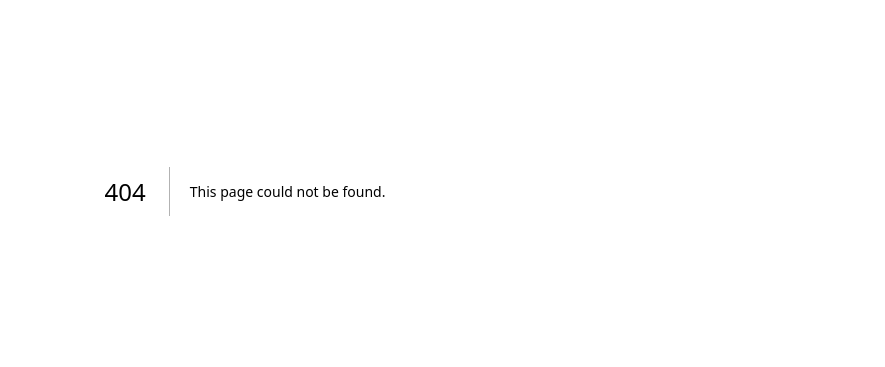
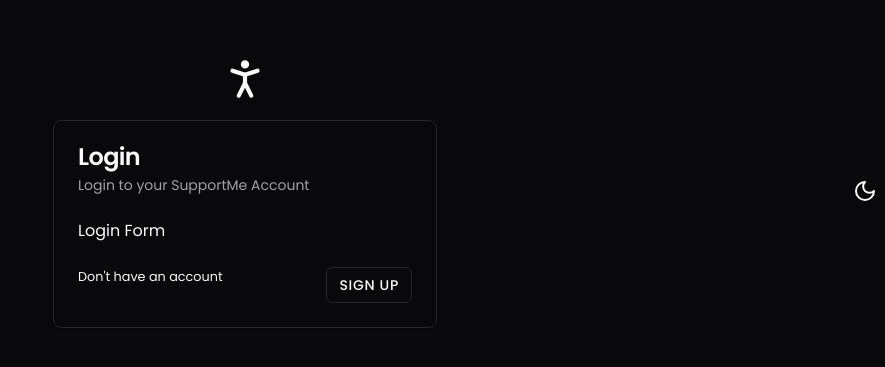
Before and after one commit to AzkaJaved/support-me-project, a Next.js app: page /login in a window 1280 px wide. Before the commit this address had no page. Shown: the part 209-576 px from the top of the page, without its empty margins (395-1280 px from the left). Built offline with nearby package versions, Linux system fonts and the light colour scheme.

Commit message:
Added Card from shadcnUI for login page

```diff
--- /dev/null
+++ b/app/(logged-out)/login/page.tsx
@@ -0,0 +1,31 @@
+import { Button } from "@/components/ui/button";
+import {
+  Card,
+  CardContent,
+  CardDescription,
+  CardFooter,
+  CardHeader,
+  CardTitle,
+} from "@/components/ui/card";
+import { PersonStanding } from "lucide-react";
+import Link from "next/link";
+export default function page() {
+  return (
+    <>
+      <PersonStanding size={50} />
+      <Card className="max-w-sm w-full">
+        <CardHeader>
+          <CardTitle>Login</CardTitle>
+          <CardDescription>Login to your SupportMe Account</CardDescription>
+        </CardHeader>
+        <CardContent>Login Form</CardContent>
+        <CardFooter className="justify-between">
+          <small>Don&apos;t have an account</small>
+          <Button variant="outline" size="sm" asChild>
+            <Link href="/sign-up">Sign up</Link>
+          </Button>
+        </CardFooter>
+      </Card>
+    </>
+  );
+}
--- /dev/null
+++ b/components/ui/card.tsx
@@ -0,0 +1,86 @@
+import * as React from "react";
+
+import { cn } from "@/lib/utils";
+
+const Card = React.forwardRef<
+  HTMLDivElement,
+  React.HTMLAttributes<HTMLDivElement>
+>(({ className, ...props }, ref) => (
+  <div
+    ref={ref}
+    className={cn(
+      "rounded-lg border bg-card text-card-foreground shadow-sm",
+      className
+    )}
+    {...props}
+  />
+));
+Card.displayName = "Card";
+
+const CardHeader = React.forwardRef<
+  HTMLDivElement,
+  React.HTMLAttributes<HTMLDivElement>
+>(({ className, ...props }, ref) => (
+  <div
+    ref={ref}
+    className={cn("flex flex-col space-y-1.5 p-6", className)}
+    {...props}
+  />
+));
+CardHeader.displayName = "CardHeader";
+
+const CardTitle = React.forwardRef<
+  HTMLDivElement,
+  React.HTMLAttributes<HTMLDivElement>
+>(({ className, ...props }, ref) => (
+  <div
+    ref={ref}
+    className={cn(
+      "text-2xl font-semibold leading-none tracking-tight",
+      className
+    )}
+    {...props}
+  />
+));
+CardTitle.displayName = "CardTitle";
+
+const CardDescription = React.forwardRef<
+  HTMLDivElement,
+  React.HTMLAttributes<HTMLDivElement>
+>(({ className, ...props }, ref) => (
+  <div
+    ref={ref}
+    className={cn("text-sm text-muted-foreground", className)}
+    {...props}
+  />
+));
+CardDescription.displayName = "CardDescription";
+
+const CardContent = React.forwardRef<
+  HTMLDivElement,
+  React.HTMLAttributes<HTMLDivElement>
+>(({ className, ...props }, ref) => (
+  <div ref={ref} className={cn("p-6 pt-0", className)} {...props} />
+));
+CardContent.displayName = "CardContent";
+
+const CardFooter = React.forwardRef<
+  HTMLDivElement,
+  React.HTMLAttributes<HTMLDivElement>
+>(({ className, ...props }, ref) => (
+  <div
+    ref={ref}
+    className={cn("flex item-center p-6 pt-0", className)}
+    {...props}
+  />
+));
+CardFooter.displayName = "CardFooter";
+
+export {
+  Card,
+  CardHeader,
+  CardFooter,
+  CardTitle,
+  CardDescription,
+  CardContent,
+};
```
